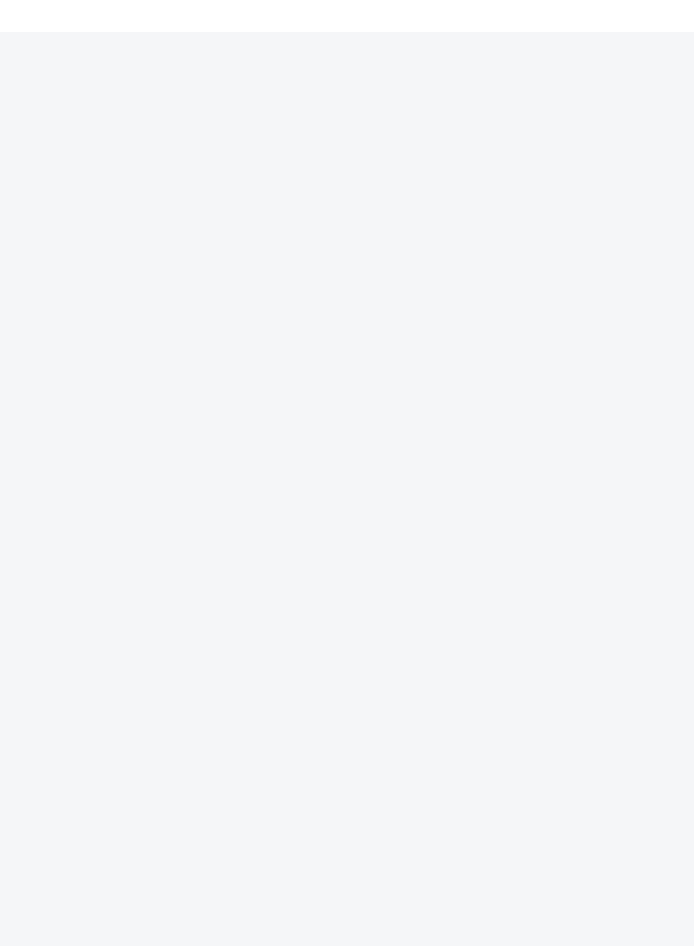
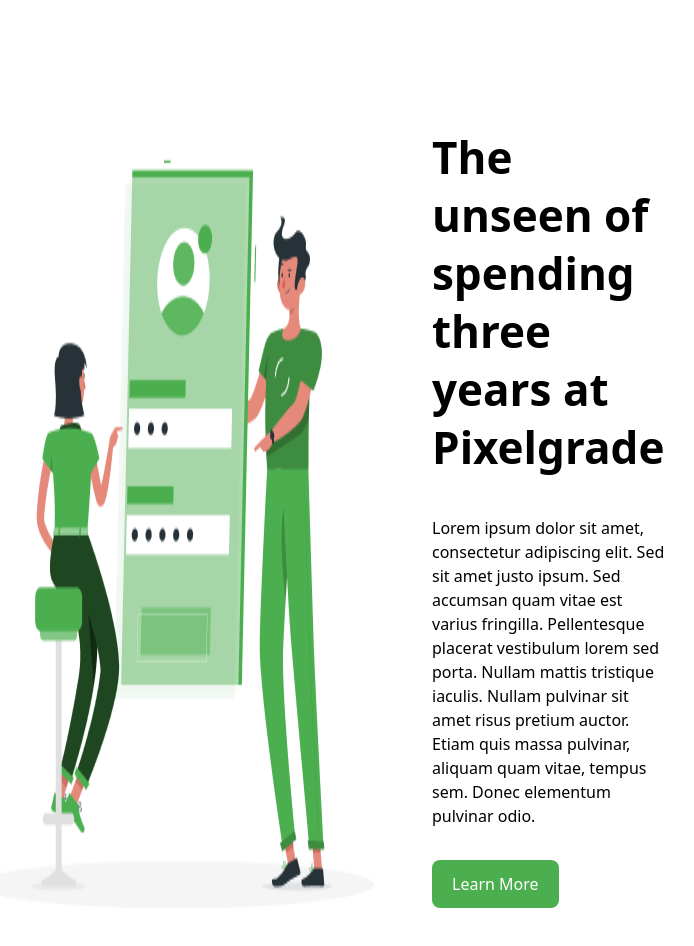
Before and after one commit to RamadhanRzq/nexcent, a React (Vite) app: page / in a window 1280 px wide. Shown: the part 2000-2946 px from the top of the page, without its empty margins (416-1110 px from the left). Before the commit the page ends 2032 px from the top, so only its background shows below. Built offline with nearby package versions, Linux system fonts and the light colour scheme.

Commit message:
Add Component

```diff
--- a/src/components/Feature.jsx
+++ b/src/components/Feature.jsx
@@ -1,4 +1,5 @@
 import ic1 from "../assets/ic1.png";
+import ilus2 from "../assets/ilus2.png";
 
 function Feature() {
   return (
@@ -50,6 +51,23 @@
           </p>
         </div>
       </div>
+      <div className="flex mt-36 mx-72">
+        <img src={ilus2} alt="logoilus" />
+        <div className="flex-col">
+          <p className="text-Headline2 font-semibold">
+            The unseen of spending three <br /> years at Pixelgrade
+          </p>
+          <p className="mt-10">
+            Lorem ipsum dolor sit amet, consectetur adipiscing elit. Sed sit
+            amet justo ipsum. Sed accumsan quam vitae est varius fringilla.
+            Pellentesque placerat vestibulum lorem sed porta. Nullam mattis
+            tristique iaculis. Nullam pulvinar sit amet risus pretium auctor.
+            Etiam quis massa pulvinar, aliquam quam vitae, tempus sem. Donec
+            elementum pulvinar odio.
+          </p>
+          <button className='bg-primary hover:bg-shade1 py-3 px-5 rounded-lg text-white mt-8'>Learn More</button>
+        </div>
+      </div>
     </div>
   );
 }
```
Also changed, not shown: src/assets/ilus2.png (added).
